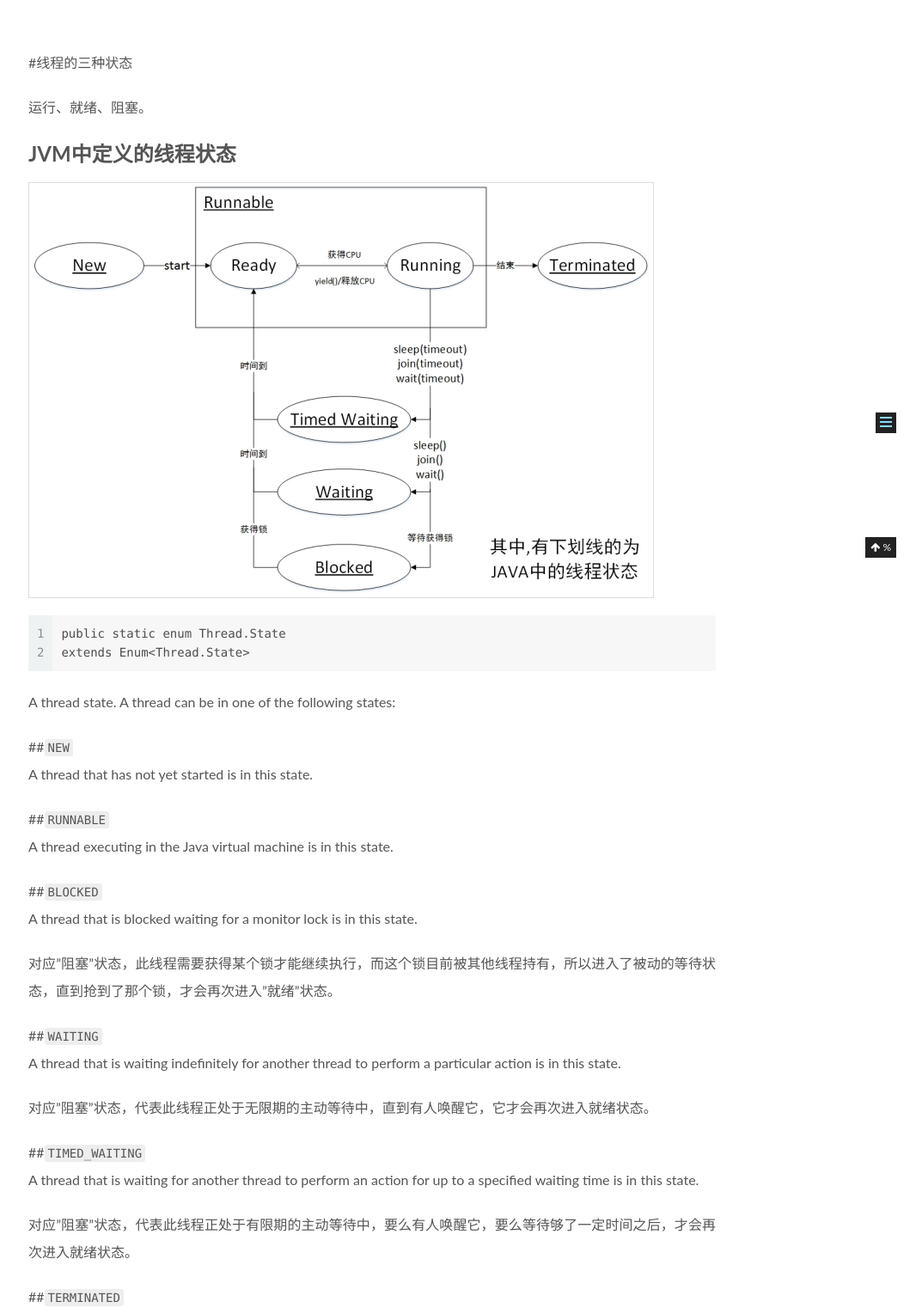
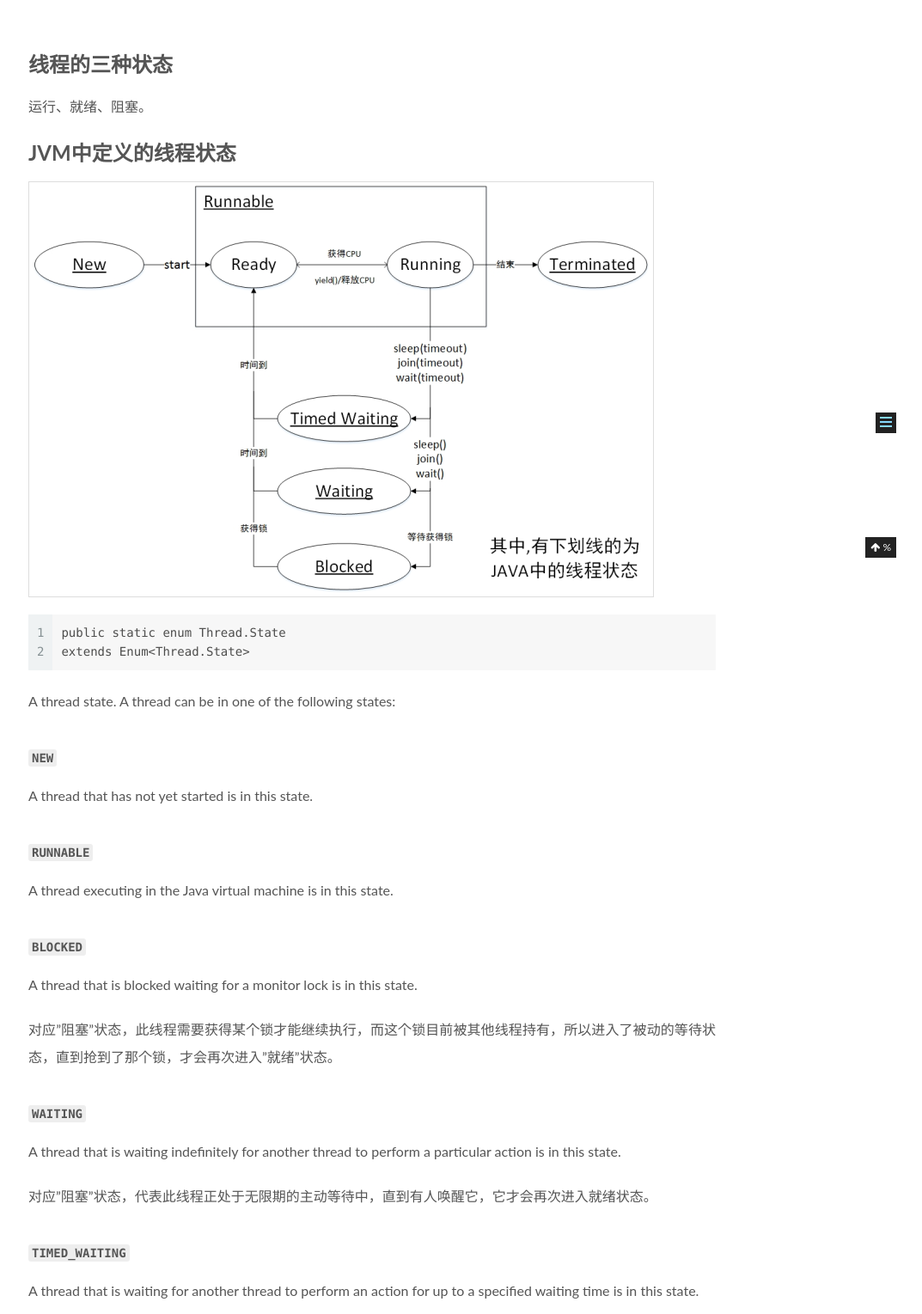
Before and after one commit to zhengqi7/zhengqi7.github.io, a plain HTML site: page 2018/10/04/线程的状态/index.html in a window 1280 px wide. Shown: the part 251-1780 px from the top of the page at 86% size, without its empty margins (207-1280 px from the left). Drawn offline with Linux system fonts and the light colour scheme.

Commit message:
Site updated: 2018-10-04 08:32:44

```diff
--- a/2018/10/04/线程的状态/index.html
+++ b/2018/10/04/线程的状态/index.html
@@ -108,18 +108,18 @@
 
 
 
-  <meta name="description" content="#线程的三种状态 运行、就绪、阻塞。 JVM中定义的线程状态 12public static enum Thread.Stateextends Enum&amp;lt;Thread.State&amp;gt; A thread state. A thread can be in one of the following states: ##NEWA thread that has not yet started">
+  <meta name="description" content="线程的三种状态运行、就绪、阻塞。 JVM中定义的线程状态 12public static enum Thread.Stateextends Enum&amp;lt;Thread.State&amp;gt; A thread state. A thread can be in one of the following states: NEWA thread that has not yet started is i">
 <meta property="og:type" content="article">
 <meta property="og:title" content="线程的状态">
 <meta property="og:url" content="http://yoursite.com/2018/10/04/线程的状态/index.html">
 <meta property="og:site_name" content="Qi&#39;s Blog">
-<meta property="og:description" content="#线程的三种状态 运行、就绪、阻塞。 JVM中定义的线程状态 12public static enum Thread.Stateextends Enum&amp;lt;Thread.State&amp;gt; A thread state. A thread can be in one of the following states: ##NEWA thread that has not yet started">
+<meta property="og:description" content="线程的三种状态运行、就绪、阻塞。 JVM中定义的线程状态 12public static enum Thread.Stateextends Enum&amp;lt;Thread.State&amp;gt; A thread state. A thread can be in one of the following states: NEWA thread that has not yet started is i">
 <meta property="og:locale" content="default">
 <meta property="og:image" content="http://yoursite.com/images/Thread%20States.png">
-<meta property="og:updated_time" content="2018-10-04T06:31:18.763Z">
+<meta property="og:updated_time" content="2018-10-04T06:32:39.509Z">
 <meta name="twitter:card" content="summary">
 <meta name="twitter:title" content="线程的状态">
-<meta name="twitter:description" content="#线程的三种状态 运行、就绪、阻塞。 JVM中定义的线程状态 12public static enum Thread.Stateextends Enum&amp;lt;Thread.State&amp;gt; A thread state. A thread can be in one of the following states: ##NEWA thread that has not yet started">
+<meta name="twitter:description" content="线程的三种状态运行、就绪、阻塞。 JVM中定义的线程状态 12public static enum Thread.Stateextends Enum&amp;lt;Thread.State&amp;gt; A thread state. A thread can be in one of the following states: NEWA thread that has not yet started is i">
 <meta name="twitter:image" content="http://yoursite.com/images/Thread%20States.png">
 
 
@@ -324,7 +324,7 @@
 
 
 
-              <time title="Created: 2018-10-04 07:51:01 / Modified: 08:31:18" itemprop="dateCreated datePublished" datetime="2018-10-04T07:51:01+02:00">2018-10-04</time>
+              <time title="Created: 2018-10-04 07:51:01 / Modified: 08:32:39" itemprop="dateCreated datePublished" datetime="2018-10-04T07:51:01+02:00">2018-10-04</time>
 
 
 
@@ -362,20 +362,19 @@
 
 
 
-        <p>#线程的三种状态</p>
-<p>运行、就绪、阻塞。</p>
+        <h1 id="线程的三种状态"><a href="#线程的三种状态" class="headerlink" title="线程的三种状态"></a>线程的三种状态</h1><p>运行、就绪、阻塞。</p>
 <h1 id="JVM中定义的线程状态"><a href="#JVM中定义的线程状态" class="headerlink" title="JVM中定义的线程状态"></a>JVM中定义的线程状态</h1><p><img src="/images/Thread States.png" alt="img"></p>
 <figure class="highlight plain"><table><tr><td class="gutter"><pre><span class="line">1</span><br><span class="line">2</span><br></pre></td><td class="code"><pre><span class="line">public static enum Thread.State</span><br><span class="line">extends Enum&lt;Thread.State&gt;</span><br></pre></td></tr></table></figure>
 <p>A thread state. A thread can be in one of the following states:</p>
-<p>##<code>NEW</code><br>A thread that has not yet started is in this state.</p>
-<p>##<code>RUNNABLE</code><br>A thread executing in the Java virtual machine is in this state.</p>
-<p>##<code>BLOCKED</code><br>A thread that is blocked waiting for a monitor lock is in this state.</p>
+<h2 id="NEW"><a href="#NEW" class="headerlink" title="NEW"></a><code>NEW</code></h2><p>A thread that has not yet started is in this state.</p>
+<h2 id="RUNNABLE"><a href="#RUNNABLE" class="headerlink" title="RUNNABLE"></a><code>RUNNABLE</code></h2><p>A thread executing in the Java virtual machine is in this state.</p>
+<h2 id="BLOCKED"><a href="#BLOCKED" class="headerlink" title="BLOCKED"></a><code>BLOCKED</code></h2><p>A thread that is blocked waiting for a monitor lock is in this state.</p>
 <p> 对应”阻塞”状态，此线程需要获得某个锁才能继续执行，而这个锁目前被其他线程持有，所以进入了被动的等待状态，直到抢到了那个锁，才会再次进入”就绪”状态。</p>
-<p>##<code>WAITING</code><br>A thread that is waiting indefinitely for another thread to perform a particular action is in this state.</p>
+<h2 id="WAITING"><a href="#WAITING" class="headerlink" title="WAITING"></a><code>WAITING</code></h2><p>A thread that is waiting indefinitely for another thread to perform a particular action is in this state.</p>
 <p>对应”阻塞”状态，代表此线程正处于无限期的主动等待中，直到有人唤醒它，它才会再次进入就绪状态。</p>
-<p>##<code>TIMED_WAITING</code><br>A thread that is waiting for another thread to perform an action for up to a specified waiting time is in this state.</p>
+<h2 id="TIMED-WAITING"><a href="#TIMED-WAITING" class="headerlink" title="TIMED_WAITING"></a><code>TIMED_WAITING</code></h2><p>A thread that is waiting for another thread to perform an action for up to a specified waiting time is in this state.</p>
 <p>对应”阻塞”状态，代表此线程正处于有限期的主动等待中，要么有人唤醒它，要么等待够了一定时间之后，才会再次进入就绪状态。</p>
-<p>##<code>TERMINATED</code><br>A thread that has exited is in this state.</p>
+<h2 id="TERMINATED"><a href="#TERMINATED" class="headerlink" title="TERMINATED"></a><code>TERMINATED</code></h2><p>A thread that has exited is in this state.</p>
 <p>A thread can be in only one state at a given point in time. These states are virtual machine states which do not reflect any operating system thread states.</p>
 
 
@@ -535,7 +534,7 @@
 
 
 
-              <div class="post-toc-content"><ol class="nav"><li class="nav-item nav-level-1"><a class="nav-link" href="#JVM中定义的线程状态"><span class="nav-number">1.</span> <span class="nav-text">JVM中定义的线程状态</span></a></li></ol></div>
+              <div class="post-toc-content"><ol class="nav"><li class="nav-item nav-level-1"><a class="nav-link" href="#线程的三种状态"><span class="nav-number">1.</span> <span class="nav-text">线程的三种状态</span></a></li><li class="nav-item nav-level-1"><a class="nav-link" href="#JVM中定义的线程状态"><span class="nav-number">2.</span> <span class="nav-text">JVM中定义的线程状态</span></a><ol class="nav-child"><li class="nav-item nav-level-2"><a class="nav-link" href="#NEW"><span class="nav-number">2.1.</span> <span class="nav-text">NEW</span></a></li><li class="nav-item nav-level-2"><a class="nav-link" href="#RUNNABLE"><span class="nav-number">2.2.</span> <span class="nav-text">RUNNABLE</span></a></li><li class="nav-item nav-level-2"><a class="nav-link" href="#BLOCKED"><span class="nav-number">2.3.</span> <span class="nav-text">BLOCKED</span></a></li><li class="nav-item nav-level-2"><a class="nav-link" href="#WAITING"><span class="nav-number">2.4.</span> <span class="nav-text">WAITING</span></a></li><li class="nav-item nav-level-2"><a class="nav-link" href="#TIMED-WAITING"><span class="nav-number">2.5.</span> <span class="nav-text">TIMED_WAITING</span></a></li><li class="nav-item nav-level-2"><a class="nav-link" href="#TERMINATED"><span class="nav-number">2.6.</span> <span class="nav-text">TERMINATED</span></a></li></ol></li></ol></div>
 
 
           </div>
```
Also changed, not shown: index.html (+3 -4 lines).
